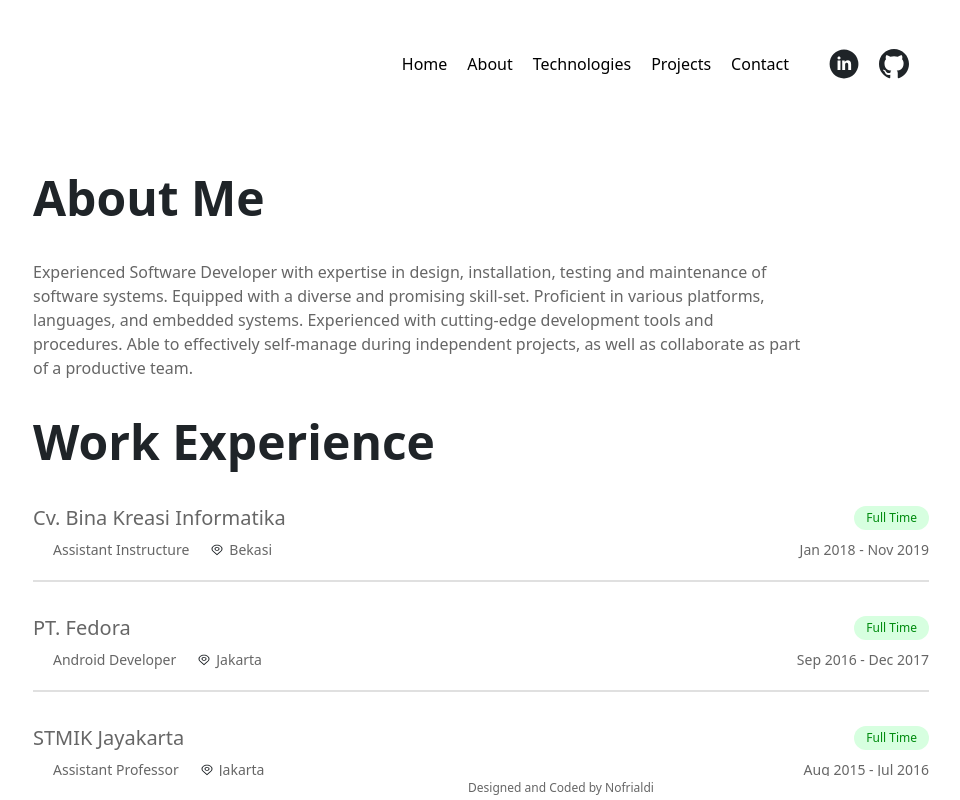
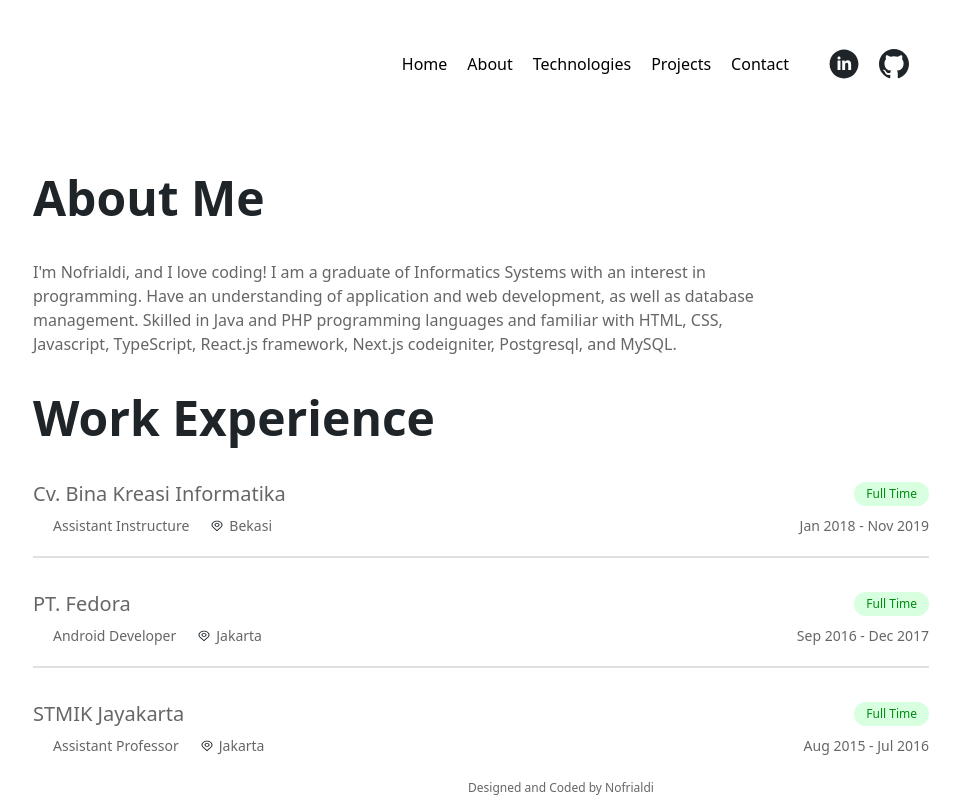
Before and after one commit to nofrialdi/nofri-portofilio, a React (Create React App) app: page /about in a window 1280 px wide. Shown: the top 800 px of the page, without its empty margins (159-1119 px from the left). Built offline with nearby package versions, Linux system fonts and the light colour scheme.

Commit message:
refactor(about): change about me

```diff
--- a/src/Details.js
+++ b/src/Details.js
@@ -40,7 +40,7 @@ export const personalDetails = {
 	name: "Nofrialdi",
 	tagline: "I am a full stack engineer",
 	img: profile,
-	about: `Experienced Software Developer with expertise in design, installation, testing and maintenance of software systems. Equipped with a diverse and promising skill-set. Proficient in various platforms, languages, and embedded systems. Experienced with cutting-edge development tools and procedures. Able to effectively self-manage during independent projects, as well as collaborate as part of a productive team.`,
+	about: `I'm Nofrialdi, and I love coding! I am a graduate of Informatics Systems with an interest in programming. Have an understanding of application and web development, as well as database management. Skilled in Java and PHP programming languages and familiar with HTML, CSS, Javascript, TypeScript, React.js framework, Next.js codeigniter, Postgresql, and MySQL.`,
 };
 
 // Enter your Social Media URLs here
```
